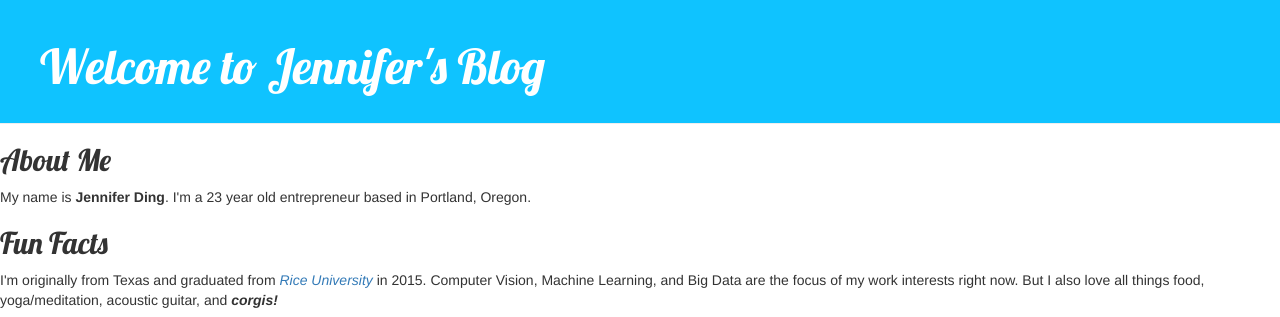
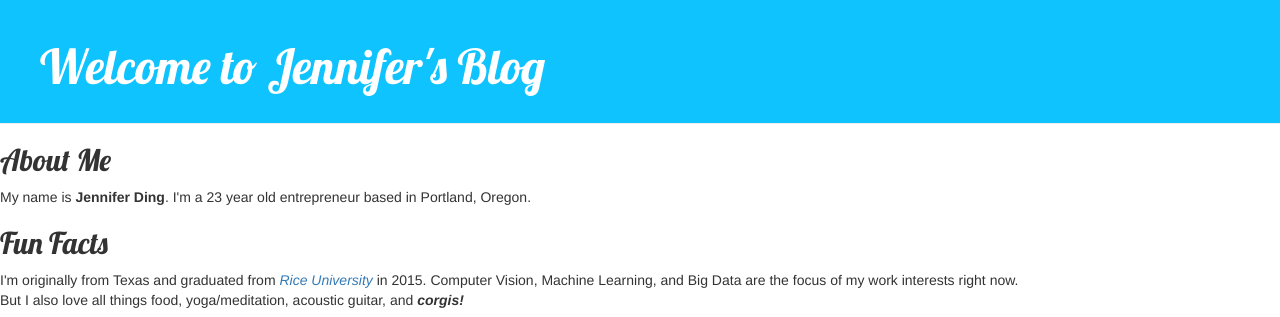
Before and after one commit to jending12/django-blog, a Django app: page / in a window 1280 px wide. Shown: the top 317 px of the page. Run offline with Django 3.2, Linux system fonts and the light colour scheme; data that the repository does not hold is empty; some libraries are stand-ins or nearby versions.

Commit message:
Added picture

```diff
--- a/blog/templates/blog/base.html
+++ b/blog/templates/blog/base.html
@@ -21,8 +21,9 @@
         <p>My name is <strong>Jennifer Ding</strong>. I'm a 23 year old entrepreneur based in Portland, Oregon.</p>
       <h2>Fun Facts</h2>
         <p>I'm originally from Texas and graduated from <em><a href="http://www.rice.edu/">Rice University</a></em> in 2015.
-          Computer Vision, Machine Learning, and Big Data are the focus of my work interests right now.
+          Computer Vision, Machine Learning, and Big Data are the focus of my work interests right now. <br>
           But I also love all things food, yoga/meditation, acoustic guitar, and <em><strong>corgis! </strong></em> </p>
+      <img src="http://i66.tinypic.com/2zteq0z.png" style="width:345px;height:230px" alt="Kaci"/>
       <h2>Coding Languages</h2>
         <p> The languages I've worked with include: </p>
           <ul><li>MATLAB</li><li>Python</li><li>C</li></ul>
```
